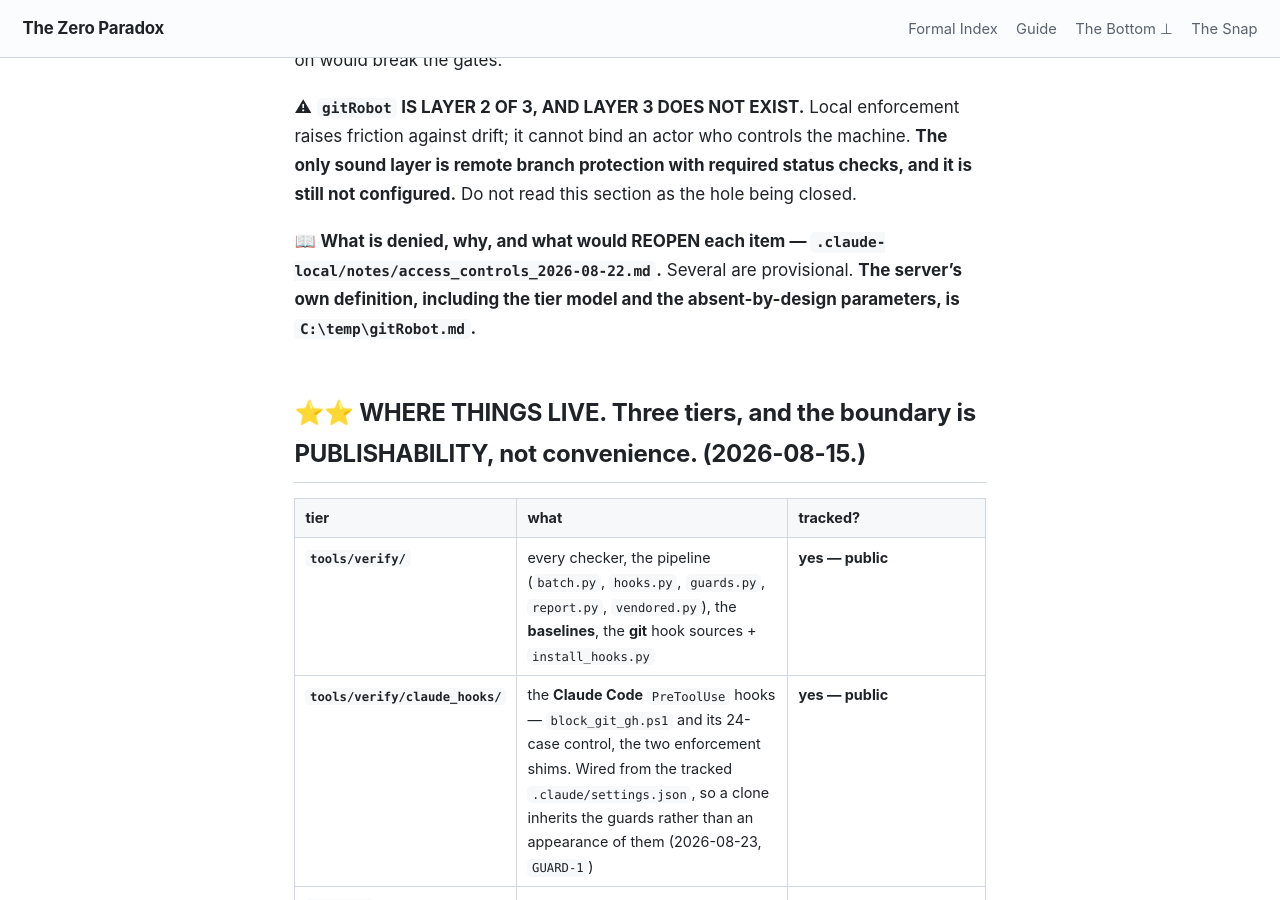
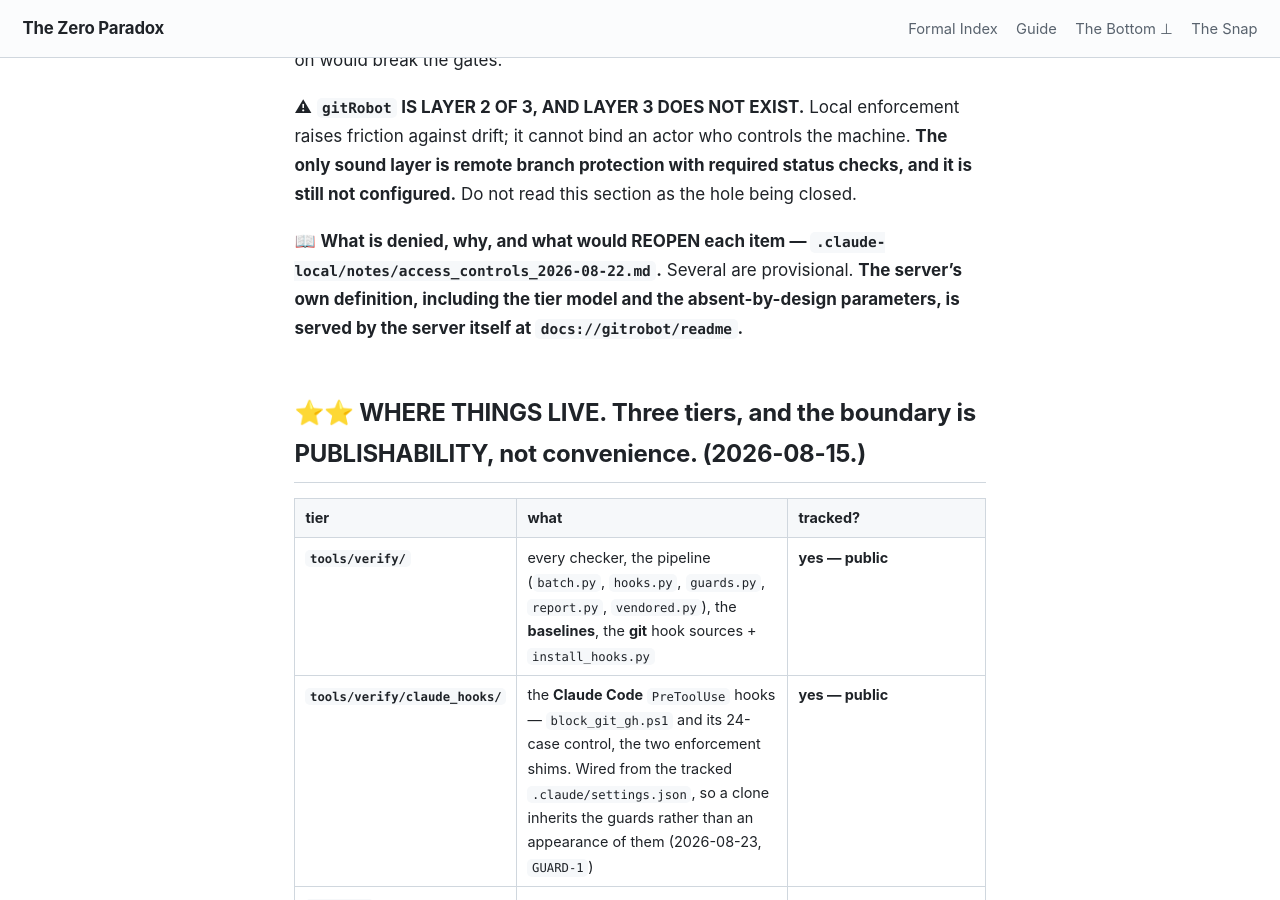
Before and after one commit to timbrigham/ZeroParadox, a Jekyll site: the page built from tools/process/gate-exemptions.md, in a window 1280 px wide and 900 px high, scrolled down 2833 px. Built offline with Jekyll 4.4.1, drawn with Linux system fonts in a browser that asks for light colours; our own code applies the rules of GitHub Pages for plain Markdown files.

Commit message:
Point at the served readmes, not a local path nobody else has

```diff
--- a/tools/process/gate-exemptions.md
+++ b/tools/process/gate-exemptions.md
@@ -82,7 +82,7 @@ section as the hole being closed.
 
 📖 **What is denied, why, and what would REOPEN each item — `.claude-local/notes/access_controls_2026-08-22.md`.**
 Several are provisional. **The server's own definition, including the tier model and the
-absent-by-design parameters, is `C:\temp\gitRobot.md`.**
+absent-by-design parameters, is served by the server itself at `docs://gitrobot/readme`.**
 
 ## ⭐⭐ WHERE THINGS LIVE. Three tiers, and the boundary is PUBLISHABILITY, not convenience. (2026-08-15.)
 
```
Also changed, not shown: 2 other files.
